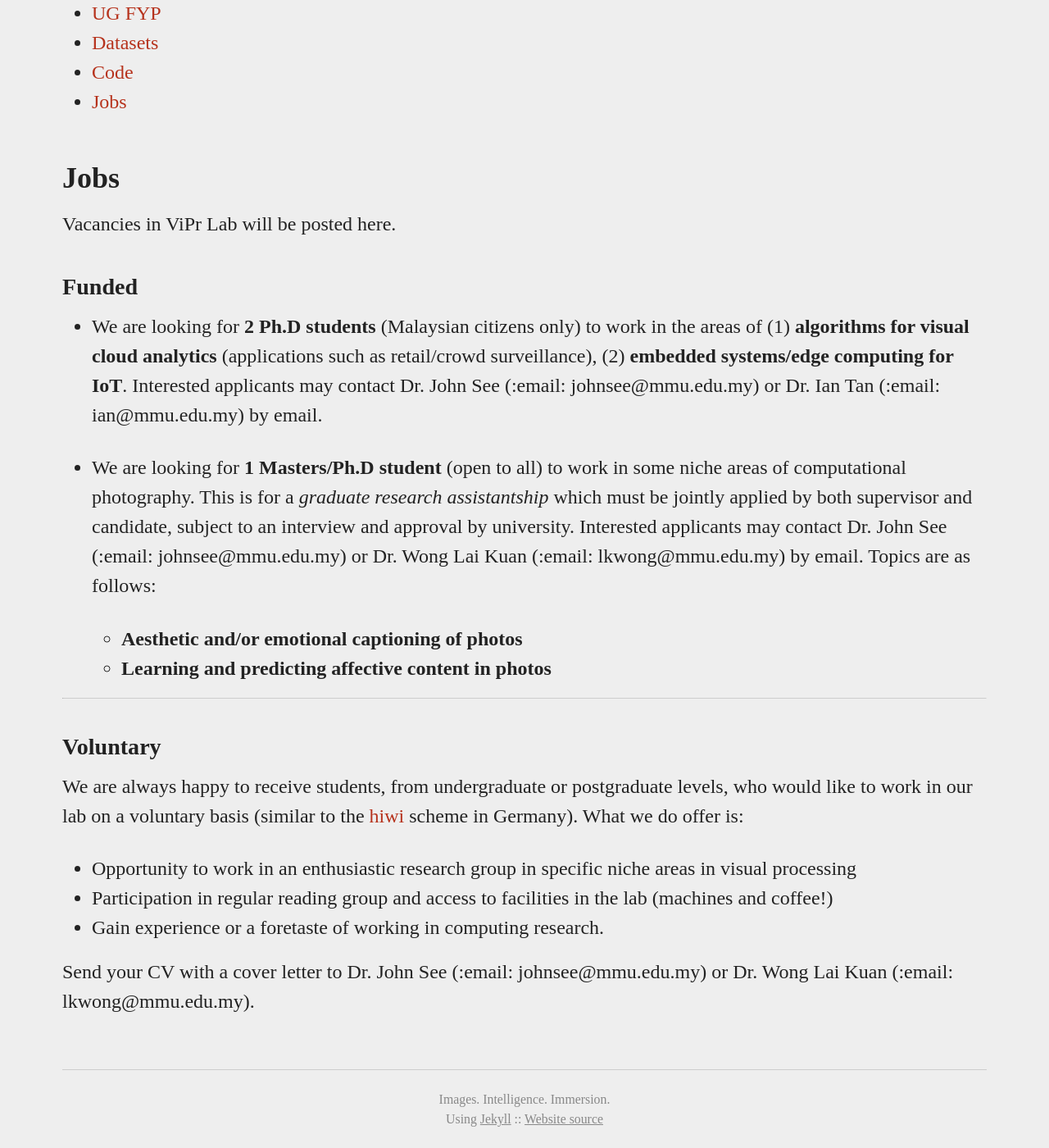
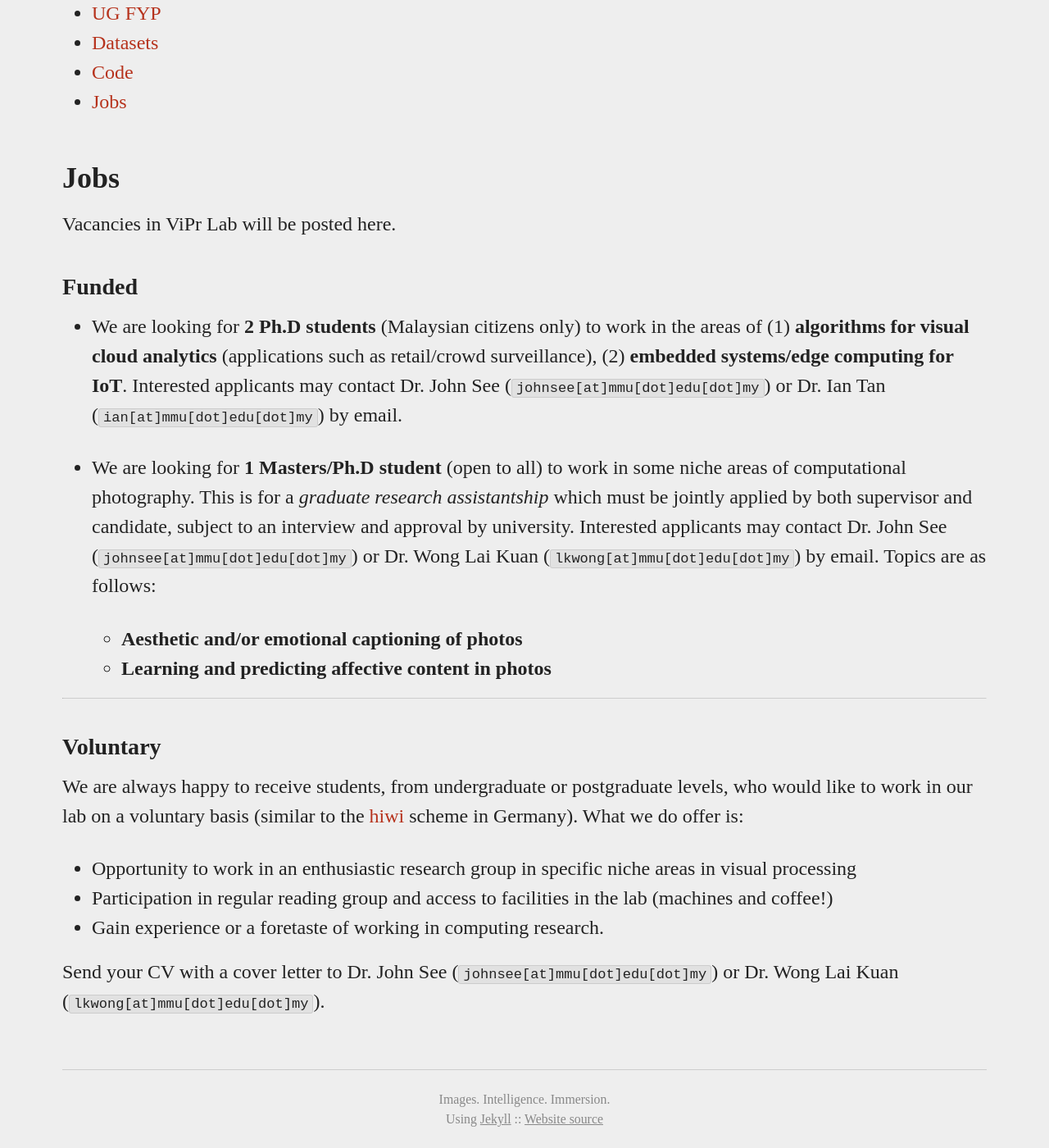
Before and after one commit to viprlab/viprlab.github.io, a Jekyll site: the page built from jobs.md, in a window 1280 px wide and 1400 px high, scrolled down 264 px. Shown: the whole window at 82% size. Built offline with Jekyll 4.4.1, drawn with Linux system fonts in a browser that asks for light colours.

Commit message:
Update write-up

```diff
--- a/jobs.md
+++ b/jobs.md
@@ -12,9 +12,9 @@ Vacancies in ViPr Lab will be posted here.
 
 ### Funded
 
-* We are looking for **2 Ph.D students** (Malaysian citizens only) to work in the areas of (1) **algorithms for visual cloud analytics** (applications such as retail/crowd surveillance), (2) **embedded systems/edge computing for IoT**. Interested applicants may contact Dr. John See (:email: johnsee@mmu.edu.my) or Dr. Ian Tan (:email: ian@mmu.edu.my) by email.
+* We are looking for **2 Ph.D students** (Malaysian citizens only) to work in the areas of (1) **algorithms for visual cloud analytics** (applications such as retail/crowd surveillance), (2) **embedded systems/edge computing for IoT**. Interested applicants may contact Dr. John See (`johnsee[at]mmu[dot]edu[dot]my`) or Dr. Ian Tan (`ian[at]mmu[dot]edu[dot]my`) by email.
 
-* We are looking for **1 Masters/Ph.D student** (open to all) to work in some niche areas of computational photography. This is for a *graduate research assistantship* which must be jointly applied by both supervisor and candidate, subject to an interview and approval by university. Interested applicants may contact Dr. John See (:email: johnsee@mmu.edu.my) or Dr. Wong Lai Kuan (:email: lkwong@mmu.edu.my) by email. Topics are as follows:
+* We are looking for **1 Masters/Ph.D student** (open to all) to work in some niche areas of computational photography. This is for a *graduate research assistantship* which must be jointly applied by both supervisor and candidate, subject to an interview and approval by university. Interested applicants may contact Dr. John See (`johnsee[at]mmu[dot]edu[dot]my`) or Dr. Wong Lai Kuan (`lkwong[at]mmu[dot]edu[dot]my`) by email. Topics are as follows:
     - **Aesthetic and/or emotional captioning of photos**
     - **Learning and predicting affective content in photos**
 
@@ -26,7 +26,7 @@ We are always happy to receive students, from undergraduate or postgraduate leve
 * Participation in regular reading group and access to facilities in the lab (machines and coffee!)
 * Gain experience or a foretaste of working in computing research.
 
-Send your CV with a cover letter to Dr. John See (:email: johnsee@mmu.edu.my) or Dr. Wong Lai Kuan (:email: lkwong@mmu.edu.my).
+Send your CV with a cover letter to Dr. John See (`johnsee[at]mmu[dot]edu[dot]my`) or Dr. Wong Lai Kuan (`lkwong[at]mmu[dot]edu[dot]my`).
 <!-- have ONE **Masters GRA vacancy** ([flyer here]{:target="_blank"}) for project **DeepME**. Interested applicants can fill in the application form below, or click [here]{:target="_blank"} if the form does not load properly on this page. -->
 
 <!-- <iframe src="https://www.formpl.us/form/5236576223232000" frameborder="0" width="800" height="1980" >
```
